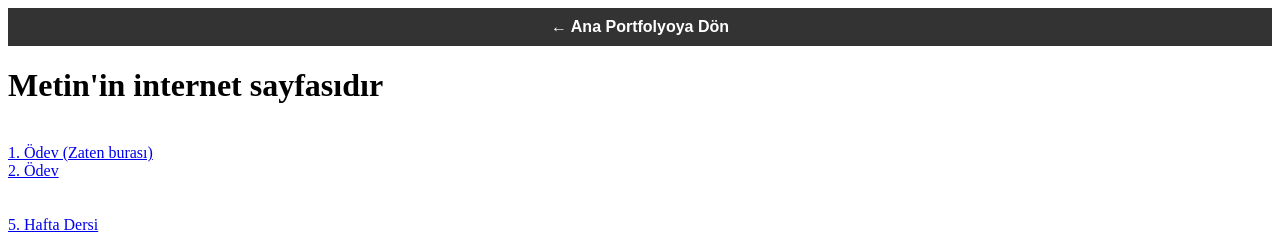
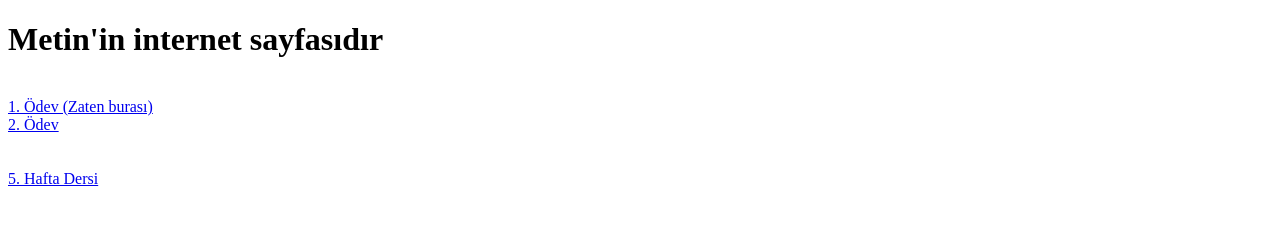
Before and after one commit to meto-data/metinselayet, a plain HTML site: page eski-odevler/index.html in a window 1280 px wide. Shown: the top 238 px of the page. Drawn offline with Linux system fonts and the light colour scheme.

Commit message:
son güncelleme kesinlikle

```diff
--- a/eski-odevler/index.html
+++ b/eski-odevler/index.html
@@ -7,10 +7,6 @@
     <link rel="icon" type="image/png" href="images/favicon.png">
 </head>
 <body>
-    <div style="background-color: #333; padding: 10px; text-align: center;">
-        <a href="../index.html" style="color: white; text-decoration: none; font-family: sans-serif; font-weight: bold;">&larr; Ana Portfolyoya Dön</a>
-    </div>
-
     <h1>Metin'in internet sayfasıdır</h1> <br>
     <nav>
         <a href="#">1. Ödev (Zaten burası)</a> <br>
```
Also changed, not shown: index.html (+1 -1 lines), yeni-odev/index.html (+0 -1 lines).
